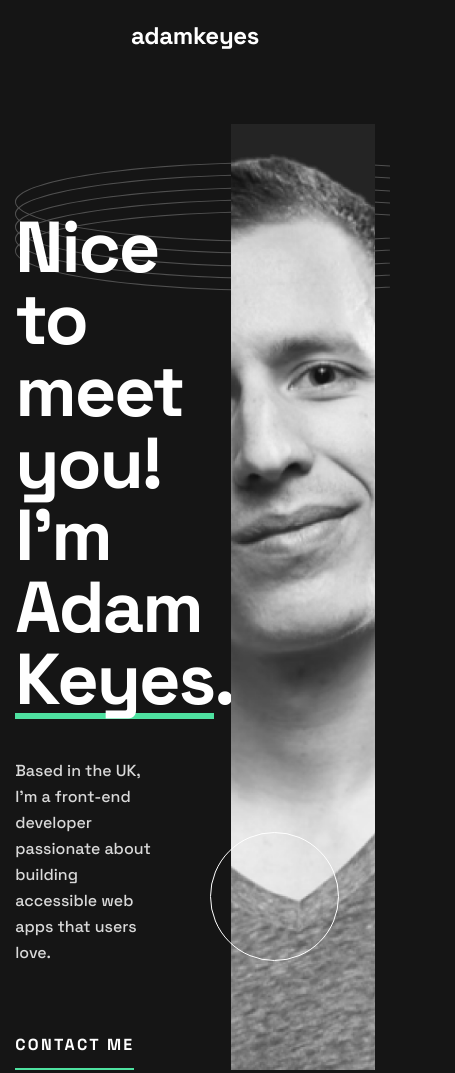
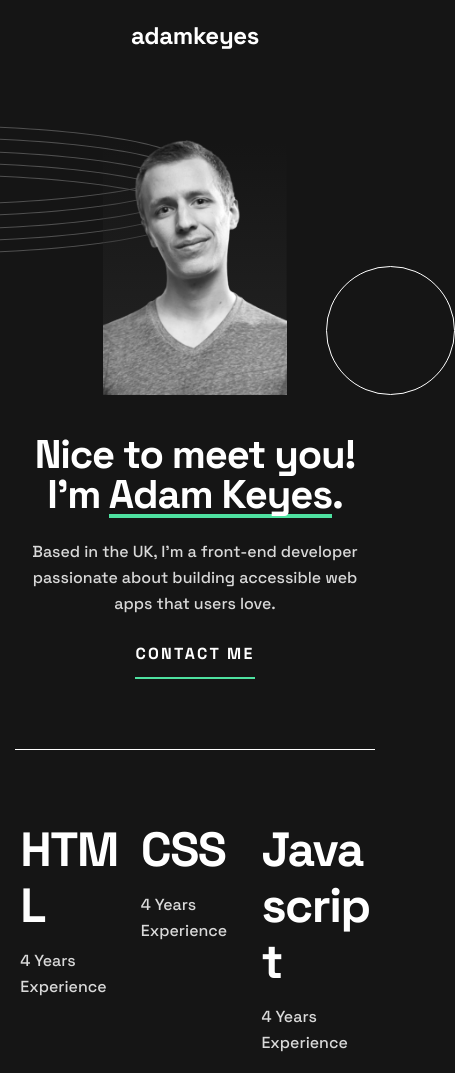
Before and after one commit to kdubrovsky/fe-single-page-developer-portfolio, a website built with Vite: page index.html in a window 390 px wide. Shown: the top 1073 px of the page, 455 px wide, since content can reach past the window. Built offline with nearby package versions, Linux system fonts and the light colour scheme; files whose address does not match are found by name.

Commit message:
Add responsive styles for hero section

```diff
--- a/scss/blocks/hero.scss
+++ b/scss/blocks/hero.scss
@@ -6,25 +6,79 @@
     background-position: -11% 4.6%;
     margin-bottom: 104px;
 
+    @media (max-width: 1280px) {
+        background-image: url("/images/rings.svg"),
+            linear-gradient(to right, transparent 58.3%, colors.$dark-gray 58.3%);
+        background-position: -267px 1%, 0 0;
+        margin-bottom: 70px;
+    }
+
+    @media (max-width: 520px) {
+        background-image: url("/images/rings.svg");
+        background-position: -342px 0.2%;
+    }
+
     &__wrapper {
         display: grid;
         padding-top: 30px;
         grid-template-columns: 60% 4% 36%;
         background: linear-gradient(to right, transparent 60%, colors.$dark-gray 60%);
+
+        @media (max-width: 1280px) {
+            padding-top: 45px;
+            grid-template-columns: 58.3% 4.38% 37.32%;
+            background: linear-gradient(to right, transparent 58.3%, colors.$dark-gray 58.3%);
+        }
+
+        @media (max-width: 520px) {
+            padding-top: 16px;
+            grid-template-columns: 100%;
+            background: none;
+        }
     }
 
     &__info {
         grid-area: 1 / 1 / 2 / 3;
         padding-top: 57px;
+        z-index: 1;
+
+        @media (max-width: 1280px) {
+            padding-top: 24px;
+        }
+
+        @media (max-width: 520px) {
+            grid-area: 2 / 1 / 3 / 2;
+            padding-top: 40px;
+            display: flex;
+            flex-direction: column;
+            align-items: center;
+        }
     }
 
     &__image {
         grid-area: 1 / 2 / 2 / 4;
         position: relative;
+        max-height: 720px;
+
+        @media (max-width: 520px) {
+            grid-area: 1 / 1 / 2 / 2;
+            background-repeat: no-repeat;
+            background-image: linear-gradient(to bottom, rgba(colors.$dark-gray, 0) 0.65%, colors.$dark-gray 100%);
+            background-size: 51% 100%;
+            background-position: center;
+        }
 
         img {
             height: 100%;
+            width: 100%;
             object-fit: cover;
+            object-position: top;
+
+            @media (max-width: 520px) {
+                width: 51%;
+                aspect-ratio: 0.72/1;
+                margin: 0 auto;
+            }
         }
 
         &::after {
@@ -36,6 +90,18 @@
             border: 1px solid colors.$white;
             bottom: 11.9%;
             left: -14.6%;
+
+            @media (max-width: 1280px) {
+                left: unset;
+                bottom: -16px;
+                right: -70px;
+            }
+
+            @media (max-width: 520px) {
+                left: unset;
+                bottom: 0;
+                right: -80px;
+            }
         }
     }
 
@@ -45,8 +111,20 @@
         font-weight: 700;
         letter-spacing: -0.02845em;
         margin-bottom: 43px;
+
         @media (max-width: 1280px) {
             font-size: 72px;
+            margin-bottom: 65px;
+        }
+
+        @media (max-width: 744px) {
+            font-size: 40px;
+            margin-bottom: 40px;
+        }
+
+        @media (max-width: 520px) {
+            text-align: center;
+            margin-bottom: 24px;
         }
     }
 
@@ -61,6 +139,11 @@
             bottom: 6px;
             background-color: colors.$accent;
             z-index: -1;
+
+            @media (max-width: 744px) {
+                height: 4px;
+                bottom: 2px;
+            }
         }
     }
 
@@ -68,5 +151,15 @@
         color: colors.$light-gray;
         margin-bottom: 66px;
         width: 63%;
+
+        @media (max-width: 1280px) {
+            width: 100%;
+            margin-bottom: 34px;
+        }
+
+        @media (max-width: 520px) {
+            text-align: center;
+            margin-bottom: 24px;
+        }
     }
 }
```
